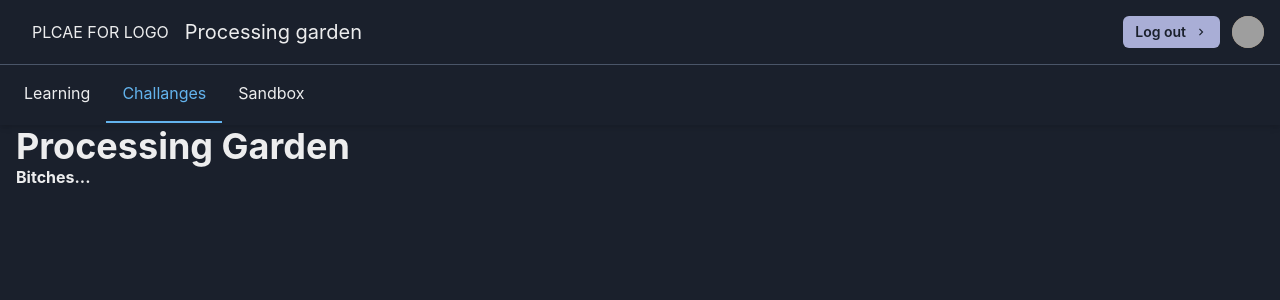
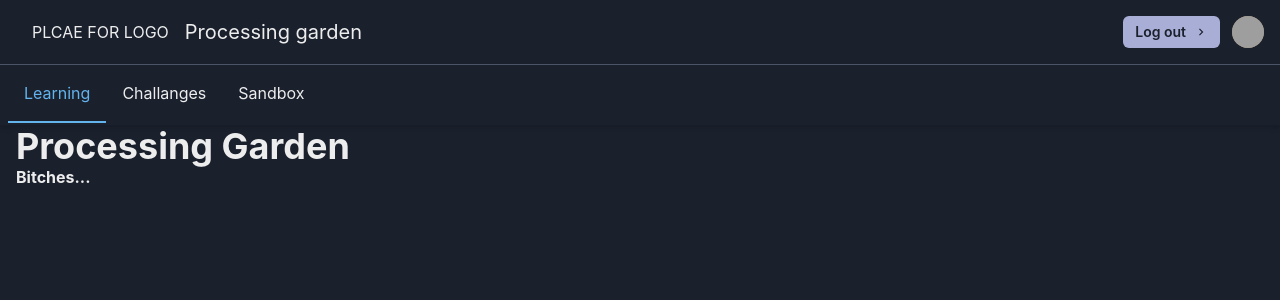
Before and after one commit to akai-org/processing-garden, a Next.js app: page / in a window 1280 px wide. Shown: the top 300 px of the page. Built offline with nearby package versions, Linux system fonts and the light colour scheme; grey boxes are pictures that could not be loaded.

Commit message:
add routes logic

```diff
--- a/src/components/Navbar/Navbar.tsx
+++ b/src/components/Navbar/Navbar.tsx
@@ -6,6 +6,7 @@ import {
   Flex,
   HStack,
   IconButton,
+  Link,
   Spacer,
   Tab,
   TabList,
@@ -13,9 +14,22 @@ import {
   useColorModeValue,
 } from '@chakra-ui/react';
 import { ChevronRightIcon } from '@chakra-ui/icons';
+import { useRouter } from 'next/router';
+
+const routesIndexes: { [key: string]: number } = {
+  ['/learning']: 0,
+  ['/challanges']: 1,
+  ['/sandbox']: 2,
+};
 
 export default function Navbar() {
   const bg = useColorModeValue('white', 'gray.800');
+
+  const { pathname } = useRouter();
+
+  console.log(pathname);
+
+  const defaultIndex: number = routesIndexes?.[pathname];
 
   return (
     <Box shadow="md">
@@ -75,17 +89,23 @@ export default function Navbar() {
         borderWidth={0}
         overflowX="auto"
       >
-        <Tabs defaultIndex={1} borderBottomColor="transparent">
+        <Tabs borderBottomColor="transparent" defaultIndex={defaultIndex}>
           <TabList>
+            <Link href="learning">
               <Tab py={4} m={0} _focus={{ boxShadow: 'none' }}>
                 Learning
               </Tab>
+            </Link>
+            <Link href="challanges">
               <Tab py={4} m={0} _focus={{ boxShadow: 'none' }}>
                 Challanges
               </Tab>
+            </Link>
+            <Link href="sandbox">
               <Tab py={4} m={0} _focus={{ boxShadow: 'none' }}>
                 Sandbox
               </Tab>
+            </Link>
           </TabList>
         </Tabs>
         <Spacer />
```
Lines whose indentation alone changed are shown as unchanged.
